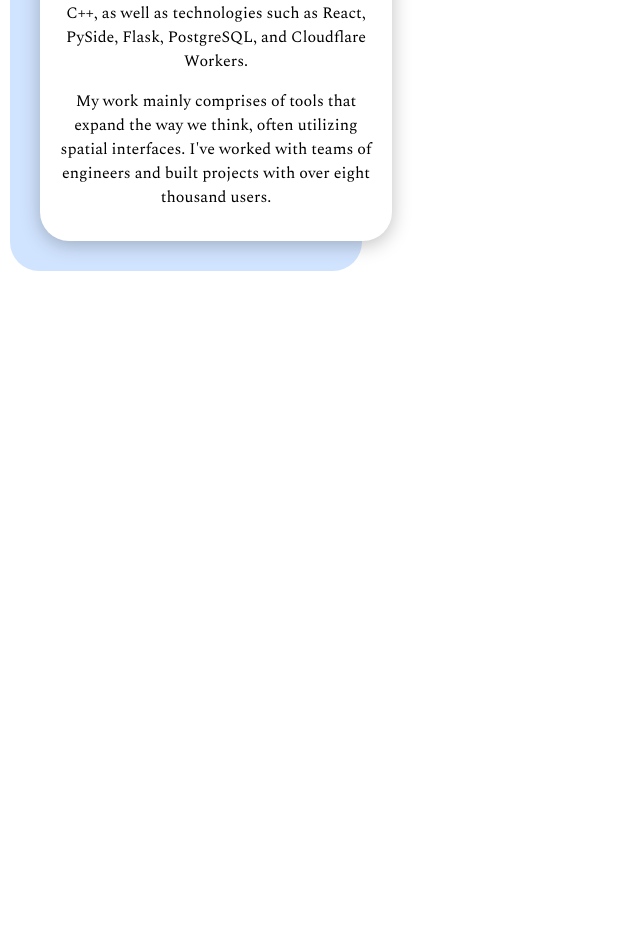
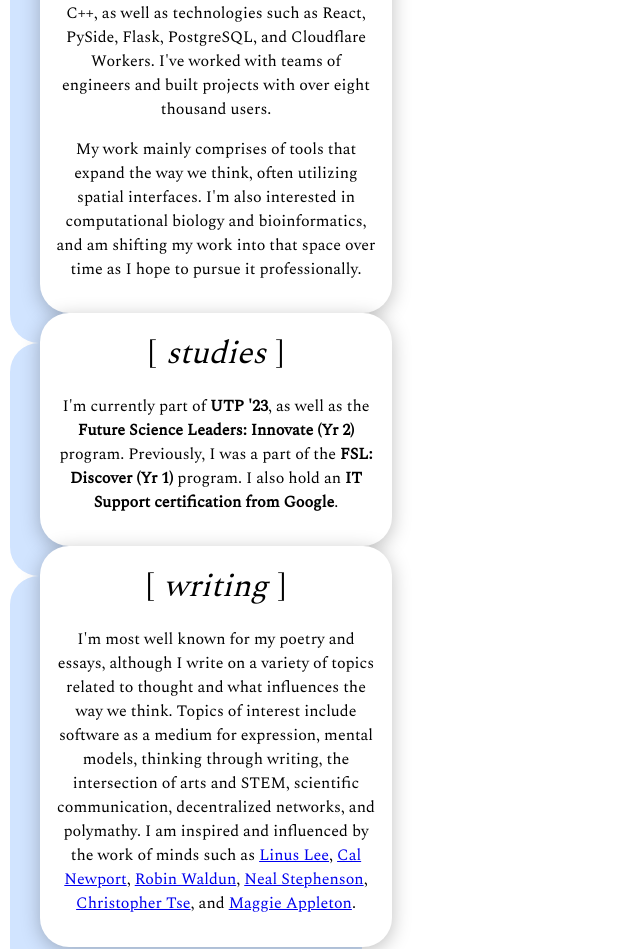
Before and after one commit to ThatNerdSquared/ny-www, a React (Vite) app: page / in a window 1280 px wide. Shown: the part 420-1369 px from the top of the page, without its empty margins (0-640 px from the left). Before the commit the page ends 800 px from the top, so only its background shows below. Built offline with nearby package versions, Linux system fonts and the light colour scheme.

Commit message:
feat: finish base elements, start on project table types

```diff
--- a/package.json
+++ b/package.json
@@ -12,7 +12,8 @@
   },
   "dependencies": {
     "react": "^18.2.0",
-    "react-dom": "^18.2.0"
+    "react-dom": "^18.2.0",
+    "react-draggable": "^4.4.5"
   },
   "devDependencies": {
     "@types/react": "^18.0.26",
--- a/src/App.tsx
+++ b/src/App.tsx
@@ -1,12 +1,16 @@
 import "./App.css"
 import Intro from "./Intro"
 import Programming from "./Programming"
+import Studies from "./Studies"
+import Writing from "./Writing"
 
 function App() {
     return (
         <div className="App">
             <Intro />
             <Programming />
+            <Studies />
+            <Writing />
         </div>
     )
 }
--- a/src/Intro.tsx
+++ b/src/Intro.tsx
@@ -1,7 +1,9 @@
+import Draggable from "react-draggable"
 import "./widget.css"
 
 function Intro() {
     return (
+        <Draggable>
             <div className="widget info-widget">
                 <h1>nathan yeung.</h1>
                 <p>Hey there! 👋</p>
@@ -19,6 +21,7 @@ function Intro() {
                     bioinformatics, music, and watches. */}
                 </p>
             </div>
+        </Draggable>
     )
 }
 
--- a/src/Programming.tsx
+++ b/src/Programming.tsx
@@ -1,23 +1,28 @@
+import Draggable from "react-draggable"
 import "./widget.css"
 
 function Programming() {
     return (
+        <Draggable>
             <div className="widget info-widget">
                 <p className="header-bracket">[</p>
                 <h1 className="nobr">programming</h1>
                 <p className="header-bracket">]</p>
                 <p>
-                I mainly work with TypeScript, Python, and C++,
-                as well as technologies such as React, PySide, Flask,
-                PostgreSQL, and Cloudflare Workers.
+					I mainly work with TypeScript, Python, and C++, as well as
+					technologies such as React, PySide, Flask, PostgreSQL, and
+                    Cloudflare Workers. I've worked with teams of engineers and
+                    built projects with over eight thousand users.
                 </p>
                 <p>
-                My work mainly comprises of tools that expand the way we think,
-                often utilizing spatial interfaces. I've worked with
-                teams of engineers and built projects with over eight thousand
-                users.
+					My work mainly comprises of tools that expand the way we
+                    think, often utilizing spatial interfaces. I'm also
+                    interested in computational biology and bioinformatics, and
+                    am shifting my work into that space over time as I hope to
+                    pursue it professionally.
                 </p>
             </div>
+        </Draggable>
     )
 }
 
--- /dev/null
+++ b/src/Studies.tsx
@@ -0,0 +1,24 @@
+import Draggable from "react-draggable"
+import "./widget.css"
+
+function Studies() {
+    return (
+        <Draggable>
+            <div className="widget info-widget">
+                <p className="header-bracket">[</p>
+                <h1 className="nobr">studies</h1>
+                <p className="header-bracket">]</p>
+                <p>
+                    I'm currently part of <strong>UTP '23</strong>, as well
+                    as the <strong>Future Science Leaders: Innovate{" "}
+                    (Yr 2)</strong> program. Previously, I was a part of{" "}
+                    the <strong>FSL: Discover (Yr 1)</strong> program. I{" "}
+                    also hold an <strong>IT Support certification from{" "}
+                    Google</strong>.
+                </p>
+            </div>
+        </Draggable>
+    )
+}
+
+export default Studies
--- /dev/null
+++ b/src/Writing.tsx
@@ -0,0 +1,63 @@
+import Draggable from "react-draggable"
+import "./widget.css"
+
+function Writing() {
+    return (
+        <Draggable>
+            <div className="widget info-widget">
+                <p className="header-bracket">[</p>
+                <h1 className="nobr">writing</h1>
+                <p className="header-bracket">]</p>
+                <p>
+                    I'm most well known for my poetry and essays, although I
+                    write on a variety of topics related to thought and what
+                    influences the way we think. Topics of interest include
+                    software as a medium for expression, mental models, thinking
+                    through writing, the intersection of arts and STEM,
+                    scientific communication, decentralized networks, and
+                    polymathy. I am inspired and influenced by the work of minds
+                    such as{" "}
+                    <a
+                        href="https://thesephist.com"
+                        target="_blank"
+                    >
+                        Linus Lee
+                    </a>{", "}
+                    <a
+                        href="https://calnewport.com"
+                        target="_blank"
+                    >
+                        Cal Newport
+                    </a>{", "}
+                    <a
+                        href="https://rcwaldun.com"
+                        target="_blank"
+                    >
+                        Robin Waldun
+                    </a>{", "}
+                    <a
+                        href="https://nealstephenson.com/"
+                        target="_blank"
+                    >
+                        Neal Stephenson
+                    </a>{", "}
+                    <a
+                        // eslint-disable-next-line max-len
+                        href="https://en.wikipedia.org/wiki/Chris_Tse_(Canadian_poet)"
+                        target="_blank"
+                    >
+                        Christopher Tse
+                    </a>{", and "}
+                    <a
+                        href="https://maggieappleton.com"
+                        target="_blank"
+                    >
+                        Maggie Appleton
+                    </a>{"."}
+                </p>
+            </div>
+        </Draggable>
+    )
+}
+
+export default Writing
```
Also changed, not shown: src/types.ts (added, +38 -0 lines), 1 other file (tests, documents, lock files or other folders). Lines whose indentation alone changed are shown as unchanged.
